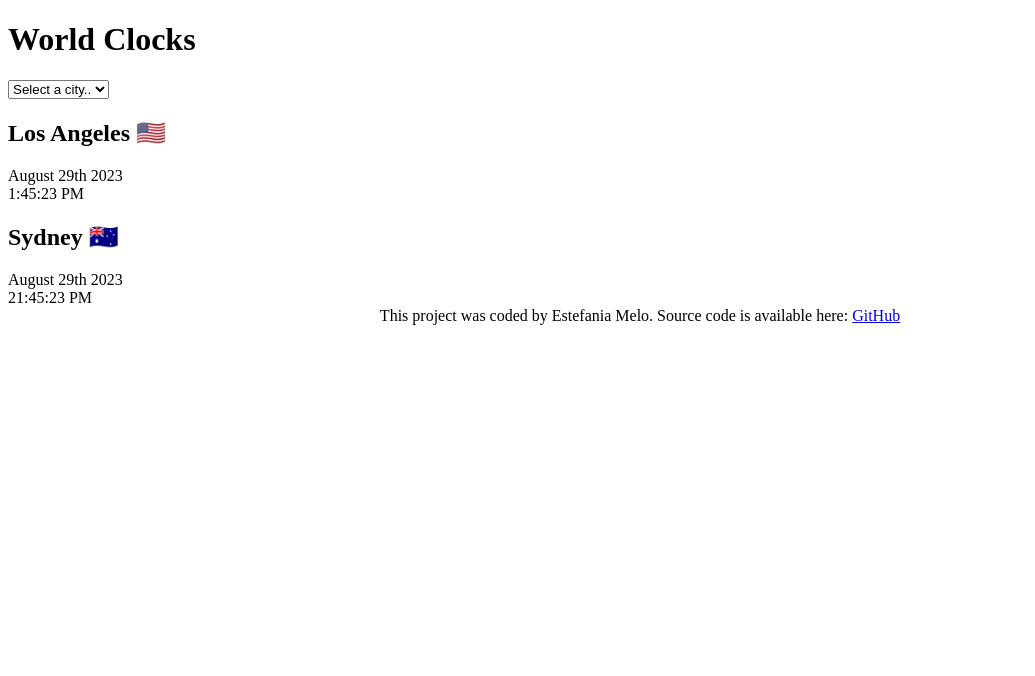
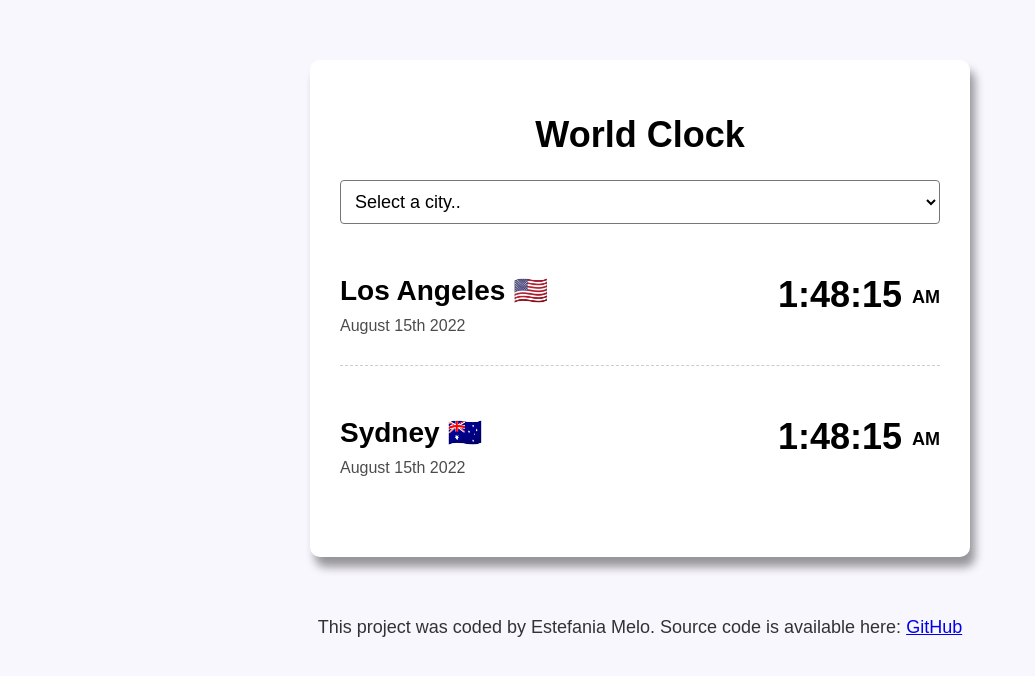
Before and after one commit to estefaniamelo/WorldClock, a plain HTML site: page index.html in a window 1280 px wide. Shown: the whole page, without its empty margins (0-1035 px from the left). Drawn offline with Linux system fonts and the light colour scheme.

Commit message:
Styled project with CSS

```diff
--- a/css/style.css
+++ b/css/style.css
@@ -1,3 +1,65 @@
+body{
+    background-color: #f9f7fe;
+    font-family: sans-serif;
+}
+
+h1 {
+    text-align: center;
+    font-size: 36px;
+}
+
+h2{
+    margin: 0 0 10px;
+    font-size: 28px;
+}
+
+select{
+    display: block;
+    width: 100%;
+    padding: 10px;
+    border-radius: 4px;
+    font-size: 18px;
+    background-color: white;
+}
+
 footer{
     text-align: center;
+    font-size: 18px;
+    color: rgba(0, 0, 0, 0.8);
 }
+
+.date{
+    opacity: 0.7;
+}
+
+.container {
+    max-width: 600px;
+    margin: 60px auto;
+    background: white;
+    padding: 30px;
+    box-shadow: 5px 10px 10px rgba(0, 0, 0, 0.4);
+    border-radius: 10px;
+}
+
+.city {
+    display: flex;
+    margin: 20px 0;
+    justify-content: space-between;
+    padding: 30px 0;
+    border-bottom: 1px dashed rgba(0, 0, 0, 0.2);
+}
+
+.city:last-child{
+    border: none;
+}
+
+.time {
+    font-size: 36px;
+    font-weight: bold;
+}
+
+.time small{
+    font-size: 18px;
+    line-height: 36px;
+    vertical-align: middle;
+}
--- a/index.html
+++ b/index.html
@@ -10,7 +10,7 @@
 </head>
 <body>
     <div class="container">
-        <h1>World Clocks</h1>
+        <h1>World Clock</h1>
 
         <select>
             <option value="">Select a city..</option>
@@ -20,15 +20,19 @@
         </select>
 
         <div class="city">
-            <h2>Los Angeles 🇺🇸</h2>
-            <div class="date">August 29th 2023</div>
-            <div class="time">1:45:23 PM</div>
+            <div>
+                <h2>Los Angeles 🇺🇸</h2>
+                <div class="date">August 15th 2022</div>
+            </div>
+            <div class="time">1:48:15 <small> AM </small></div>
         </div>
 
         <div class="city">
-            <h2>Sydney 🇦🇺</h2>
-            <div class="date">August 29th 2023</div>
-            <div class="time">21:45:23 PM</div>
+            <div>
+                <h2>Sydney 🇦🇺</h2>
+                <div class="date">August 15th 2022</div>
+            </div>
+            <div class="time">1:48:15 <small> AM </small></div>
         </div>
     </div>
 
```
